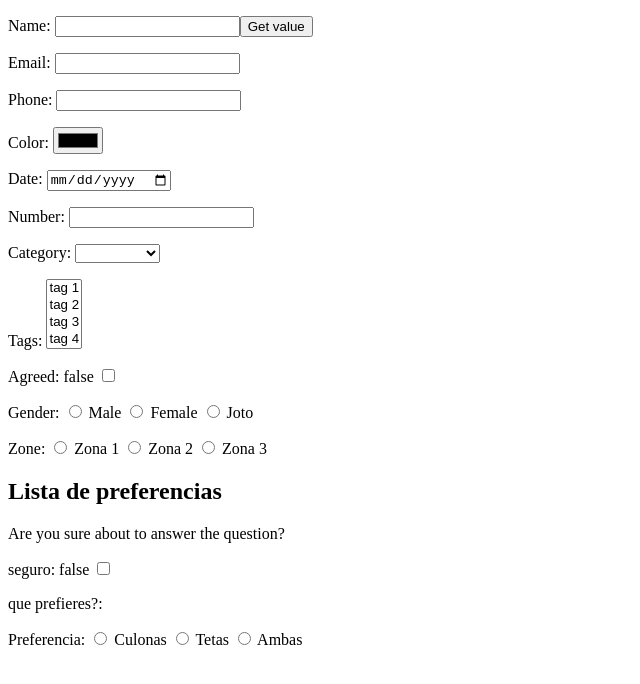
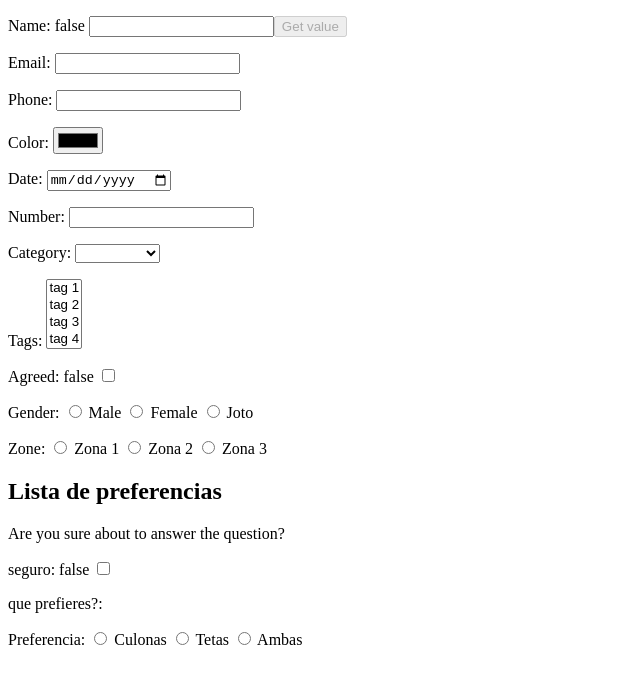
Before and after one commit to DIPG100203/FormControl-tut, an Angular app: page / in a window 1280 px wide. Shown: the top 684 px of the page, without its empty margins (0-640 px from the left). Built offline with nearby package versions, Linux system fonts and the light colour scheme.

Commit message:
deshabilitar el boton e implementacion de los Validators

```diff
--- a/src/app/basic/basic.component.html
+++ b/src/app/basic/basic.component.html
@@ -1,9 +1,17 @@
 <p>
     <!-- esto es un metodo para obtener el valor
      y se muestra en pantalla -->
-    Name: {{nameField.value}}
+    Name: {{nameField.value}} {{nameField.valid}}
     <input type="text" [formControl] ="nameField">
-    <button (click)="getNameValue()">Get value</button>
+    <button [disabled]="nameField.invalid" (click)="getNameValue()">Get value</button>
+</p>
+
+<p>
+    <strong *ngIf="nameField.touched && nameField.hasError('required')">OYE WEY ESCRIBE ALGO!!!!</strong>
+</p>
+
+<p>
+    <strong *ngIf="nameField.touched && nameField.hasError('maxlength')">te pasaste wey...</strong>
 </p>
 
 <p>
--- a/src/app/basic/basic.component.ts
+++ b/src/app/basic/basic.component.ts
@@ -1,16 +1,17 @@
 import { Component, OnInit } from '@angular/core';
-import { FormControl, ReactiveFormsModule } from '@angular/forms';
+import { FormControl, ReactiveFormsModule, Validators } from '@angular/forms';
+import { CommonModule } from '@angular/common';
 
 @Component({
   selector: 'app-basic',
   standalone: true,
-  imports: [ReactiveFormsModule],
+  imports: [ReactiveFormsModule, CommonModule],
   templateUrl: './basic.component.html',
   styleUrl: './basic.component.css'
 })
 export class BasicComponent implements OnInit {
 
-  nameField = new FormControl(' ');
+  nameField = new FormControl('', [Validators.required, Validators.maxLength(10)]);
   emailField = new FormControl('')
   phoneField = new FormControl('')
   colorField = new FormControl('')
```
